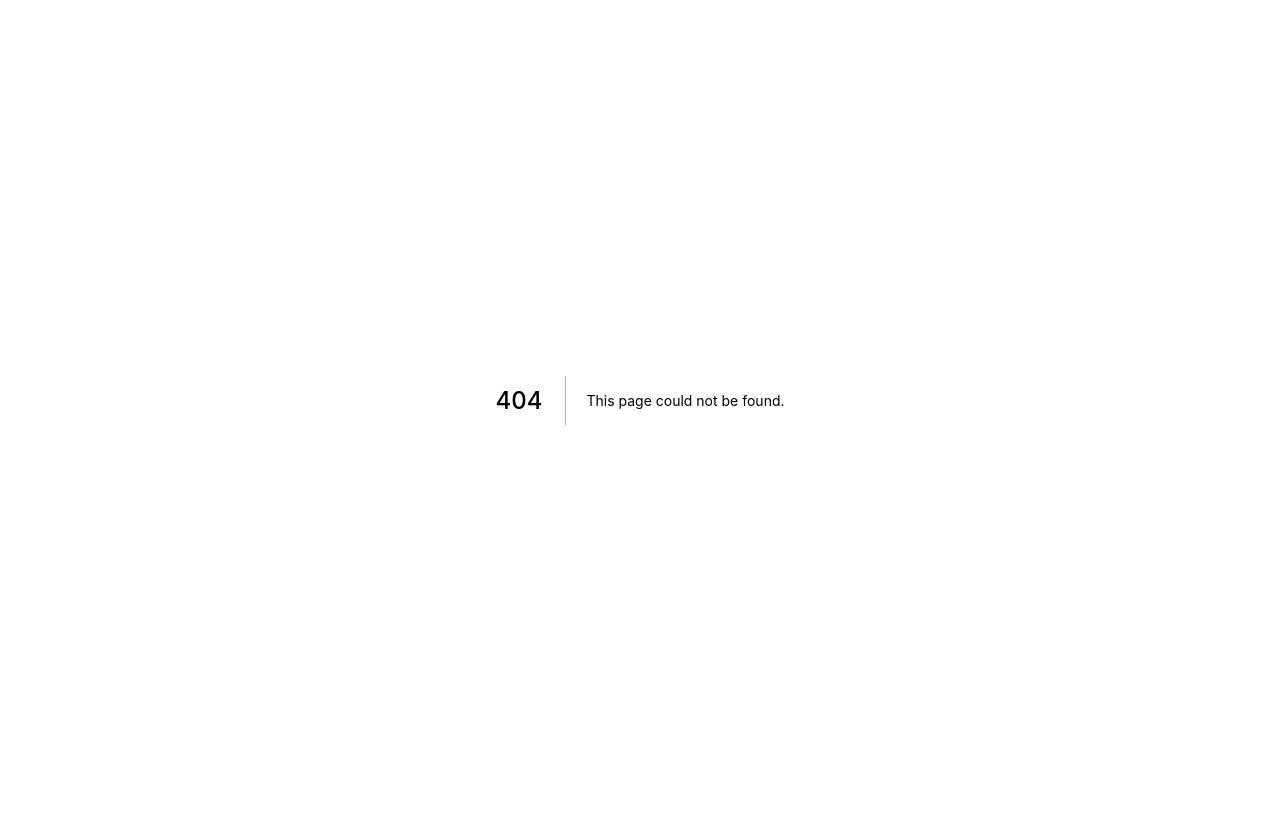
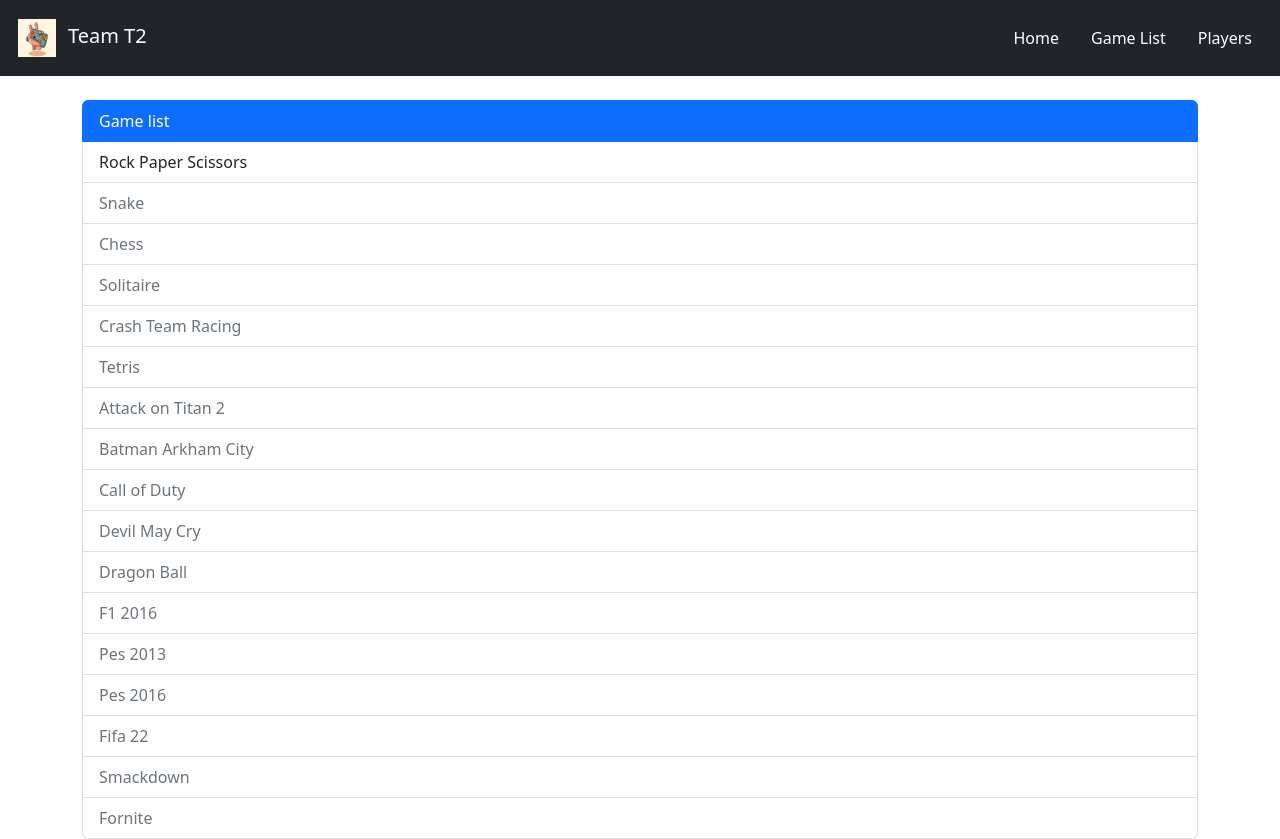
Before and after one commit to jayanugie/teamt2-10, a Next.js app: page /game-list in a window 1280 px wide. Before the commit this address had no page. Before the commit the page ends 800 px from the top, so only its background shows below. Built offline with nearby package versions, Linux system fonts and the light colour scheme.

Commit message:
add game-list page

```diff
--- a/components/navbar/HomeNav.js
+++ b/components/navbar/HomeNav.js
@@ -43,7 +43,7 @@
                             className={style.link}
                             href="#"
                             onClick={() => {
-                                router.push("/GameList");
+                                router.push("/game-list");
                             }}
                             activeStyle
                         >
--- /dev/null
+++ b/pages/game-list.js
@@ -0,0 +1,37 @@
+import HomeNav from "../components/navbar/HomeNav";
+import { Container, ListGroup, ListGroupItem } from 'reactstrap';
+
+function GameList() {
+  return (
+    <>
+      <HomeNav />
+      <br />
+      <Container>
+        <ListGroup>
+          <ListGroupItem active tag="button" action>Game list</ListGroupItem>
+          <ListGroupItem tag="button" action>
+            <a className="text-body text-decoration-none" href="/play-game">Rock Paper Scissors</a>
+          </ListGroupItem>
+          <ListGroupItem disabled tag="button" action>Snake</ListGroupItem>
+          <ListGroupItem disabled tag="button" action>Chess</ListGroupItem>
+          <ListGroupItem disabled tag="button" action>Solitaire</ListGroupItem>
+          <ListGroupItem disabled tag="button" action>Crash Team Racing</ListGroupItem>
+          <ListGroupItem disabled tag="button" action>Tetris</ListGroupItem>
+          <ListGroupItem disabled tag="button" action>Attack on Titan 2</ListGroupItem>
+          <ListGroupItem disabled tag="button" action>Batman Arkham City</ListGroupItem>
+          <ListGroupItem disabled tag="button" action>Call of Duty</ListGroupItem>
+          <ListGroupItem disabled tag="button" action>Devil May Cry</ListGroupItem>
+          <ListGroupItem disabled tag="button" action>Dragon Ball</ListGroupItem>
+          <ListGroupItem disabled tag="button" action>F1 2016</ListGroupItem>
+          <ListGroupItem disabled tag="button" action>Pes 2013</ListGroupItem>
+          <ListGroupItem disabled tag="button" action>Pes 2016</ListGroupItem>
+          <ListGroupItem disabled tag="button" action>Fifa 22</ListGroupItem>
+          <ListGroupItem disabled tag="button" action>Smackdown</ListGroupItem>
+          <ListGroupItem disabled tag="button" action>Fornite</ListGroupItem>
+        </ListGroup>
+      </Container>
+    </>
+  );
+}
+
+export default GameList;
```
